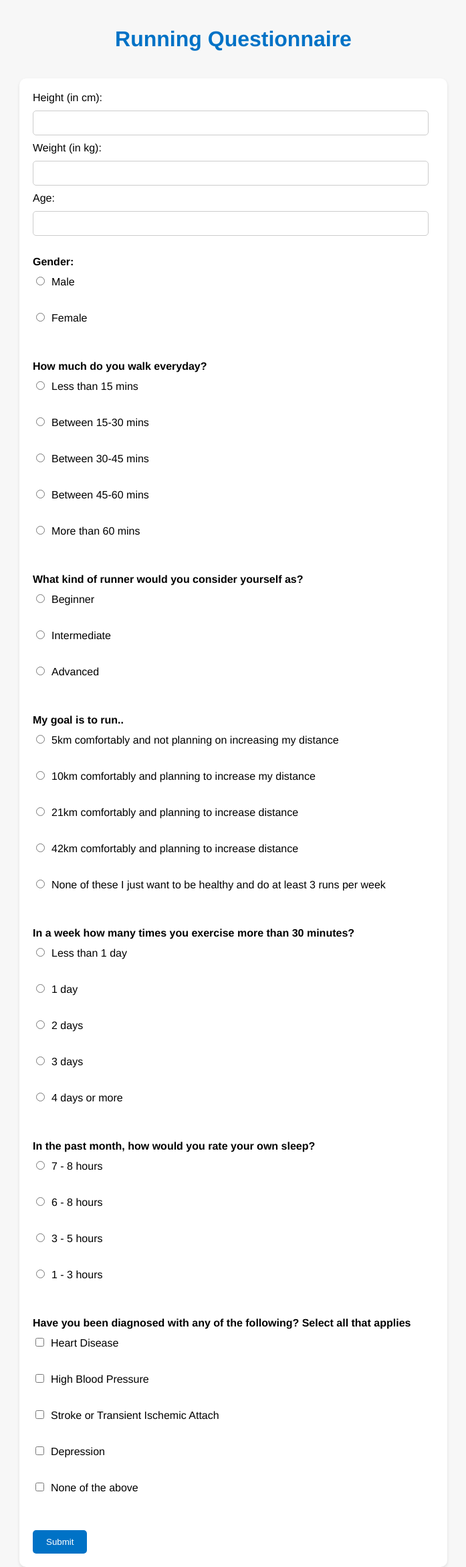
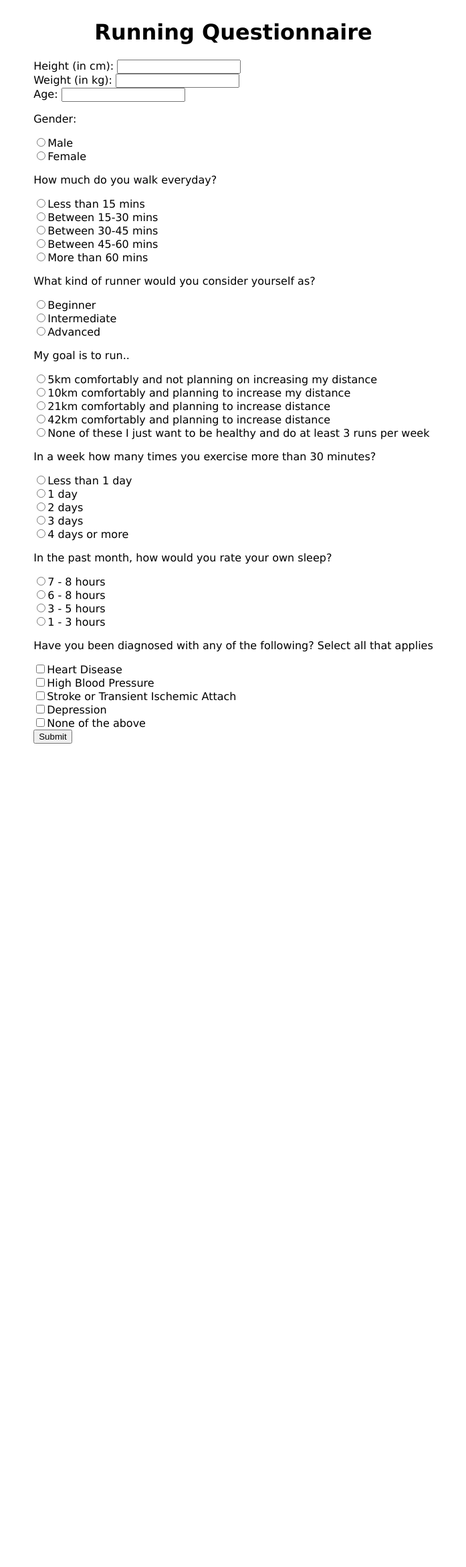
Before and after one commit to stephangriesel/pacemyrun-site, a Flask app: page /app1/ in a window 1280 px wide. Shown: the whole page at 67% size, without its empty margins (291-988 px from the left). After the commit the page ends 1110 px from the top, so only its background shows below. Run offline with Flask 2, Linux system fonts and the light colour scheme.

Commit message:
remove old styles

```diff
--- a/static/style.css
+++ b/static/style.css
@@ -1,6 +1,14 @@
 /* Global Styles */
 .hidden {
     display: none;
+}
+
+body {
+	display:flex;
+	justify-content: center;
+	align-items: center;
+	flex-direction: column;
+	font-family: Verdana, Geneva, Tahoma, sans-serif;
 }
 
 .spinner {
@@ -22,91 +30,10 @@
 	to { transform: rotate(360deg); }
   }
 
-body {
-	font-family: 'Helvetica Neue', Helvetica, Arial, sans-serif;
-	background-color: #f7f7f7;
-	margin: 0;
-	padding: 0;
-	}
-
-	h1 {
-	text-align: center;
-	color: #0072c6;
-	text-align: center;
-	margin-top: 40px;
-	margin-bottom: 40px;
-	}
-
-	form {
-	max-width: 600px;
-	margin: 0 auto;
-	padding: 20px;
-	background-color: #fff;
-	border-radius: 10px;
-	box-shadow: 0 2px 4px rgba(0, 0, 0, 0.1);
-	}
-
-	input[type="number"],
-	input[type="radio"],
-	input[type="checkbox"] {
-	margin-bottom: 10px;
-	}
-
-	label {
-	display: block;
-	margin-bottom: 10px;
-	}
-
-	input[type="submit"] {
-	background-color: #0072c6;
-	color: #fff;
-	border: none;
-	padding: 10px 20px;
-	border-radius: 5px;
-	margin-top: 20px;
-	cursor: pointer;
-	}
-
-	input[type="submit"]:hover {
-	background-color: #005bac;
-	}
-
-	/* Specific Styles */
-	#height,
-	#weight,
-	#age,
-	#hippocampus {
-	width: 95%;
-	padding: 10px;
-	border-radius: 5px;
-	border: 1px solid #ccc;
-	}
-
-	p {
-	font-weight: bold;
-	margin-top: 20px;
-	margin-bottom: 10px;
-	text-align: justify;
-	}
-
-	label input[type="radio"],
-	label input[type="checkbox"] {
-	margin-right: 10px;
-	}
-
-	label input[type="radio"]:checked + span,
-	label input[type="checkbox"]:checked + span {
-	font-weight: bold;
-	color: #0072c6;
-	}
-
 	span.required {
 	color: #ff0000;
 	}
 
 	/* Media Queries */
 	@media screen and (max-width: 767px) {
-	form {
-	padding: 10px;
 	}
-	}
```
Also changed, not shown: templates/results.html (+0 -35 lines).
